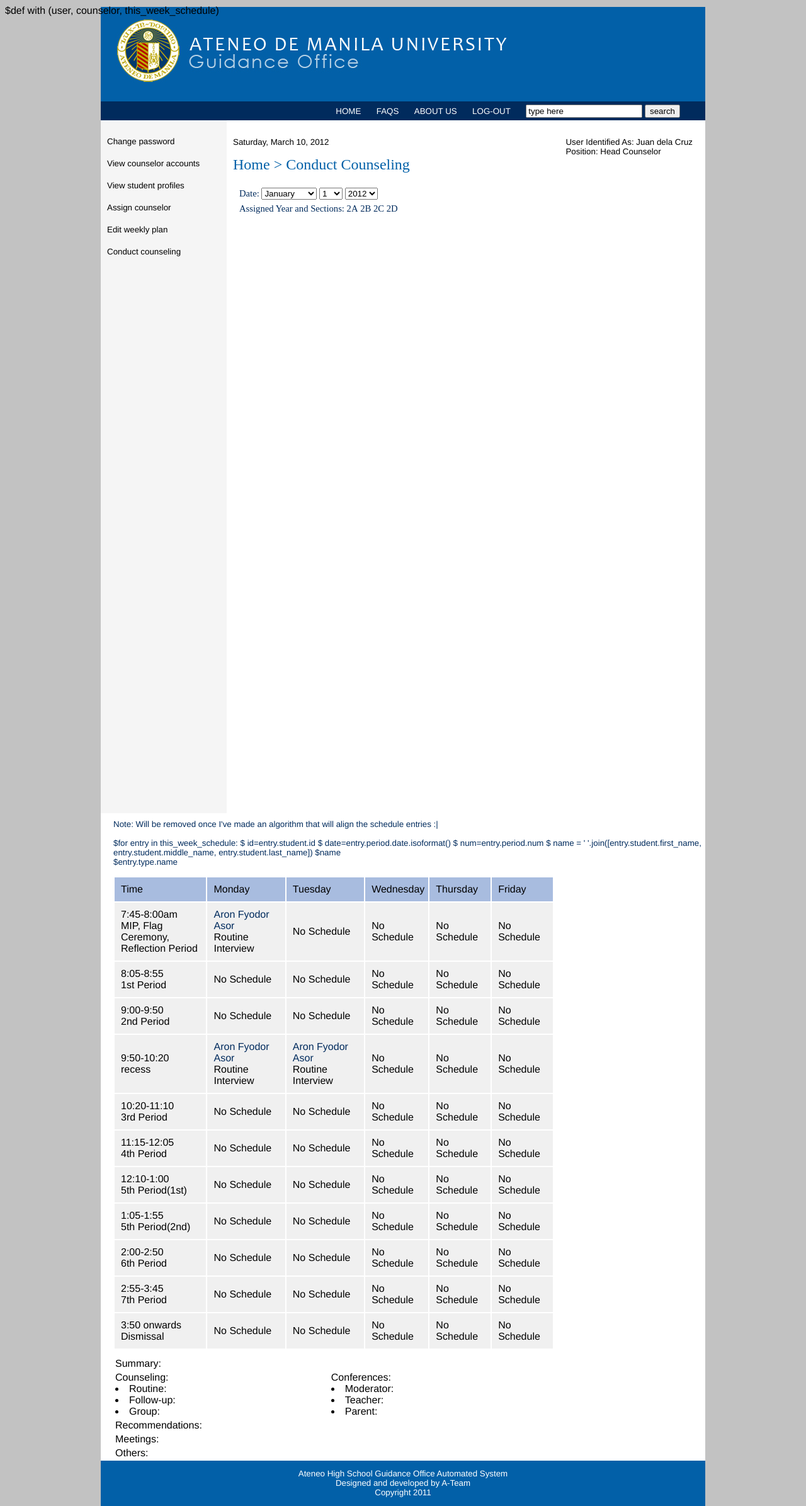
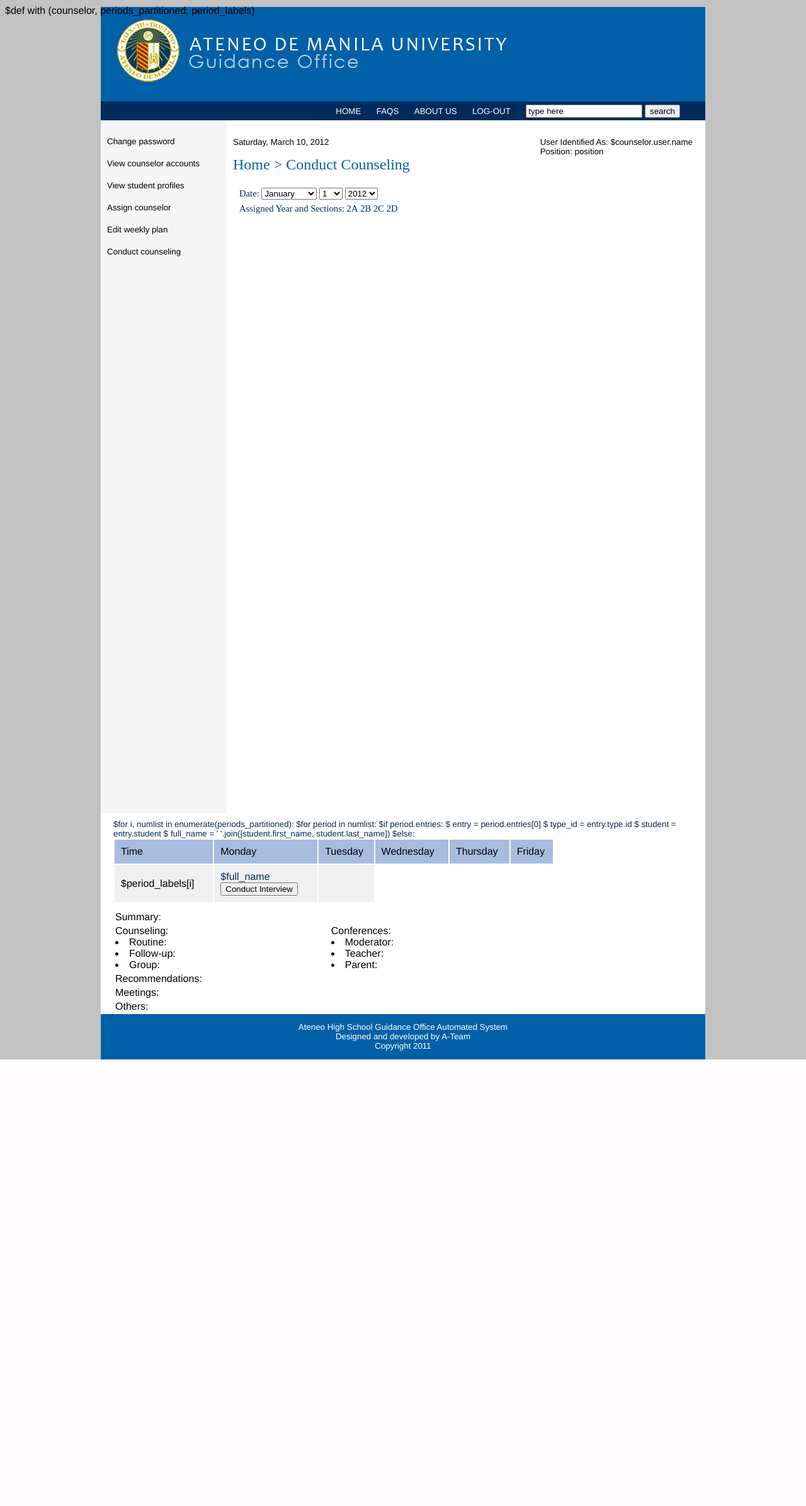
Before and after one commit to aronasorman/Guidance-Assistance-System, a Python web app: template templates/conductcounseling.html in a window 1280 px wide. Shown: the whole page at 63% size. After the commit the page ends 1682 px from the top, so only its background shows below. Run offline with Jinja, Linux system fonts and the light colour scheme; the template is opened without the code that fills it, so the values that code supplies are empty.

Commit message:
Done with layouting the weekly plan grid of conductcounseling, and started on generalizing the create notation handler  On branch master 	modified:   main.py 	modified:   templates/conductcounseling.html

```diff
--- a/templates/conductcounseling.html
+++ b/templates/conductcounseling.html
@@ -1,4 +1,4 @@
-$def with (user, counselor, this_week_schedule)
+$def with (counselor, periods_partitioned, period_labels)
 <!DOCTYPE html PUBLIC "-//W3C//DTD XHTML 1.0 Transitional//EN" "http://www.w3.org/TR/xhtml1/DTD/xhtml1-transitional.dtd">
 <html xmlns="http://www.w3.org/1999/xhtml">
 
@@ -57,7 +57,7 @@ $def with (user, counselor, this_week_schedule)
 				</div>
 
 				<div id="identifiers">
-				User Identified As: <span id="name">name</span>
+				User Identified As: $counselor.user.name
 				<br/>
 				Position: <span id="position">position</span>
 				</div>
@@ -144,23 +144,7 @@ $def with (user, counselor, this_week_schedule)
 						<li><a href="#">2D</a></li>
 
 				</div>
-				<div id="sched">
-				  Note: Will be removed once I've made
-				an algorithm that will align the
-				schedule entries :|
-				<br/>
-				<br/>
-
-				  $for entry in this_week_schedule:
-				    $ id=entry.student.id
-				    $ date=entry.period.date.isoformat()
-				    $ num=entry.period.num
-				    $ name = ' '.join([entry.student.first_name, entry.student.middle_name, entry.student.last_name])
-				    <a href="/create_routine?id=$id&amp;date=$date&amp;num=$num">$name</a><br/>
-				    $entry.type.name
-
-				  <br/>
-				  <br/>
+				  <div id='sched'>
 				  <table>
 					<tr id="headname">
 					  <td>Time</td>
@@ -170,263 +154,25 @@ $def with (user, counselor, this_week_schedule)
 					  <td>Thursday</td>
 					  <td>Friday</td>
 					</tr>
+					  $for i, numlist in enumerate(periods_partitioned):
 					    <tr>
+					      <td>$period_labels[i]</td>
+					    $for period in numlist:
+						  $if period.entries:
+						    $ entry = period.entries[0]
+						    $ type_id = entry.type.id
+						    $ student = entry.student
+						    $ full_name = ' '.join([student.first_name, student.last_name])
 					            <td>
-								7:45-8:00am<br/>
-								MIP, Flag Ceremony,<br/>
-								Reflection Period
+						    <a href="studentprofile?id=$student.id">$full_name</a>
+						    <br/>
+						    <input type='button' value='Conduct Interview'
+							   onclick="location.href='createnotation?date=$period.date.isoformat()&amp;num=$period.num&amp;type=$type_id&amp;student=$student.id'"/>
 						    </td>
+						  $else:
 						    <td>
-								<a href="#">Aron Fyodor Asor</a><br/>
-								Routine Interview
-							</td>
-							<td>
-								No Schedule
-							</td>
-							<td>
-								No Schedule
-							</td>
-							<td>
-								No Schedule
-							</td>
-							<td>
-								No Schedule
 						    </td>
 					    </tr>
-
-
-						<tr>
-							<td>
-								8:05-8:55<br/>
-								1st Period<br/>
-
-							</td>
-							<td>
-								No Schedule
-							</td>
-							<td>
-								No Schedule
-							</td>
-							<td>
-								No Schedule
-							</td>
-							<td>
-								No Schedule
-							</td>
-							<td>
-								No Schedule
-							</td>
-						</tr>
-
-						<tr>
-							<td>
-								9:00-9:50<br/>
-								2nd Period<br/>
-
-							</td>
-							<td>
-								No Schedule
-							</td>
-							<td>
-								No Schedule
-							</td>
-							<td>
-								No Schedule
-							</td>
-							<td>
-								No Schedule
-							</td>
-							<td>
-								No Schedule
-							</td>
-						</tr>
-
-						<tr>
-							<td>
-								9:50-10:20<br/>
-								recess<br/>
-
-							</td>
-							<td>
-								<a href="#">Aron Fyodor Asor</a><br/>
-								Routine Interview
-							</td>
-							<td>
-								<a href="#">Aron Fyodor Asor</a><br/>
-								Routine Interview
-							</td>
-							<td>
-								No Schedule
-							</td>
-							<td>
-								No Schedule
-							</td>
-							<td>
-								No Schedule
-							</td>
-						</tr>
-
-						<tr>
-							<td>
-								10:20-11:10<br/>
-								3rd Period<br/>
-
-							</td>
-							<td>
-								No Schedule
-							</td>
-							<td>
-								No Schedule
-							</td>
-							<td>
-								No Schedule
-							</td>
-							<td>
-								No Schedule
-							</td>
-							<td>
-								No Schedule
-							</td>
-						</tr>
-
-						<tr>
-							<td>
-								11:15-12:05<br/>
-								4th Period<br/>
-
-							</td>
-							<td>
-								No Schedule
-							</td>
-							<td>
-								No Schedule
-							</td>
-							<td>
-								No Schedule
-							</td>
-							<td>
-								No Schedule
-							</td>
-							<td>
-								No Schedule
-							</td>
-						</tr>
-
-						<tr>
-							<td>
-								12:10-1:00<br/>
-								5th Period(1st)<br/>
-
-							</td>
-							<td>
-								No Schedule
-							</td>
-							<td>
-								No Schedule
-							</td>
-							<td>
-								No Schedule
-							</td>
-							<td>
-								No Schedule
-							</td>
-							<td>
-								No Schedule
-							</td>
-						</tr>
-
-						<tr>
-							<td>
-								1:05-1:55<br/>
-								5th Period(2nd)<br/>
-
-							</td>
-							<td>
-								No Schedule
-							</td>
-							<td>
-								No Schedule
-							</td>
-							<td>
-								No Schedule
-							</td>
-							<td>
-								No Schedule
-							</td>
-							<td>
-								No Schedule
-							</td>
-						</tr>
-
-						<tr>
-							<td>
-								2:00-2:50<br/>
-								6th Period<br/>
-
-							</td>
-							<td>
-								No Schedule
-							</td>
-							<td>
-								No Schedule
-							</td>
-							<td>
-								No Schedule
-							</td>
-							<td>
-								No Schedule
-							</td>
-							<td>
-								No Schedule
-							</td>
-						</tr>
-
-						<tr>
-							<td>
-								2:55-3:45<br/>
-								7th Period<br/>
-
-							</td>
-							<td>
-								No Schedule
-							</td>
-							<td>
-								No Schedule
-							</td>
-							<td>
-								No Schedule
-							</td>
-							<td>
-								No Schedule
-							</td>
-							<td>
-								No Schedule
-							</td>
-						</tr>
-
-						<tr>
-							<td>
-								3:50 onwards<br/>
-								Dismissal<br/>
-
-							</td>
-							<td>
-								No Schedule
-							</td>
-							<td>
-								No Schedule
-							</td>
-							<td>
-								No Schedule
-							</td>
-							<td>
-								No Schedule
-							</td>
-							<td>
-								No Schedule
-							</td>
-						</tr>
-
 				  </table>
 				</div>
 
```
Also changed, not shown: main.py (+24 -6 lines), templates/create_notation.html (renamed from templates/create_routine.html). Lines whose indentation alone changed are shown as unchanged.
